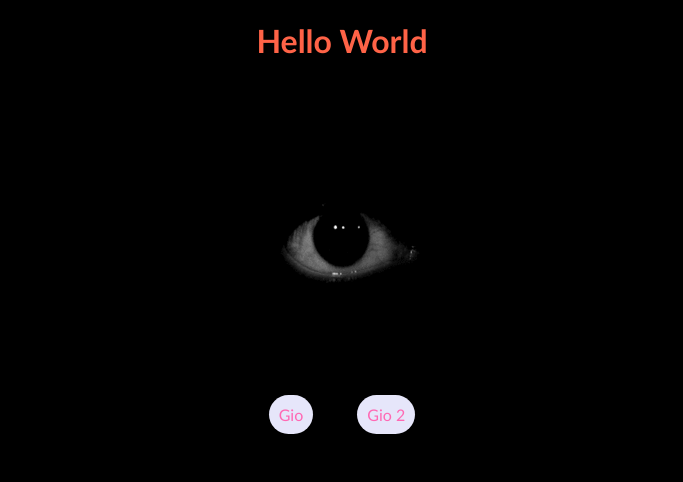
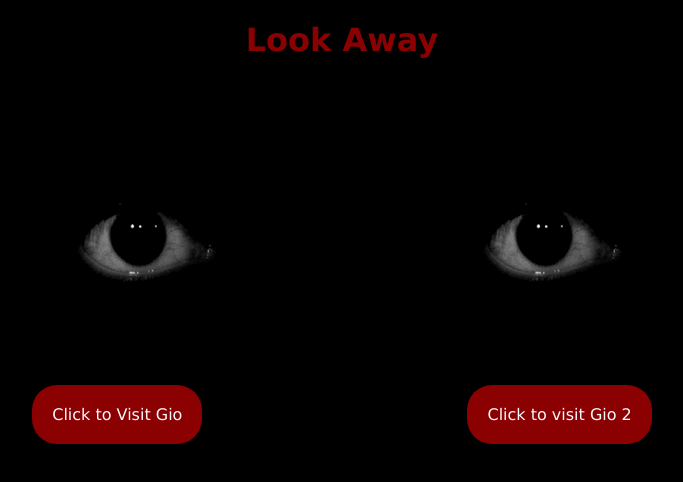
Before and after one commit to ggulez/ggulez.github.io, a plain HTML site: page index.html in a window 1280 px wide. Shown: the whole page, without its empty margins (298-981 px from the left). Drawn offline with Linux system fonts and the light colour scheme.

Commit message:
index is completed

```diff
--- a/css/index.css
+++ b/css/index.css
@@ -1,14 +1,14 @@
 body {
-  font-family: "Gill Sans";
+  font-family: "verdana";
   background-color: #f5daf0;
   text-align: center;
 }
 
 a {
   text-decoration: none;
-  color: hotpink;
-  background-color: lavender;
-  padding: 10px;
+  color: ghostwhite;
+  background-color: darkred;
+  padding: 20px;
   border-radius: 25px;
-  margin: 20px;
+  margin: 130px;
 }
--- a/index.html
+++ b/index.html
@@ -12,11 +12,17 @@
 
 </head>
 <body>
-    <h1 style="color:Tomato;">Hello World</h1>
+    <h1 style="color:darkred;">Look Away</h1>
+
     <body style="background-color:#000000;">
-    <img src="img/eyes.gif" alt="Eye" class="center">
+
+    <img src="img/eyes.gif" alt="Eye" type="img/css" href="css/index.css">
+    <img src="img/eyes.gif" alt="Eye" type="img/css" href="css/index.css">
+
     <br>
-    <a href="gio.html">Gio</a>
-    <a href="gio2.html">Gio 2</a>
+    <a href="gio.html">Click to Visit Gio</a>
+    <a href="gio2.html">Click to visit Gio 2</a>
 
 </body>
+
+<!--  <img src="img/eyes.gif" alt="Eye" class="center"> -->
```
